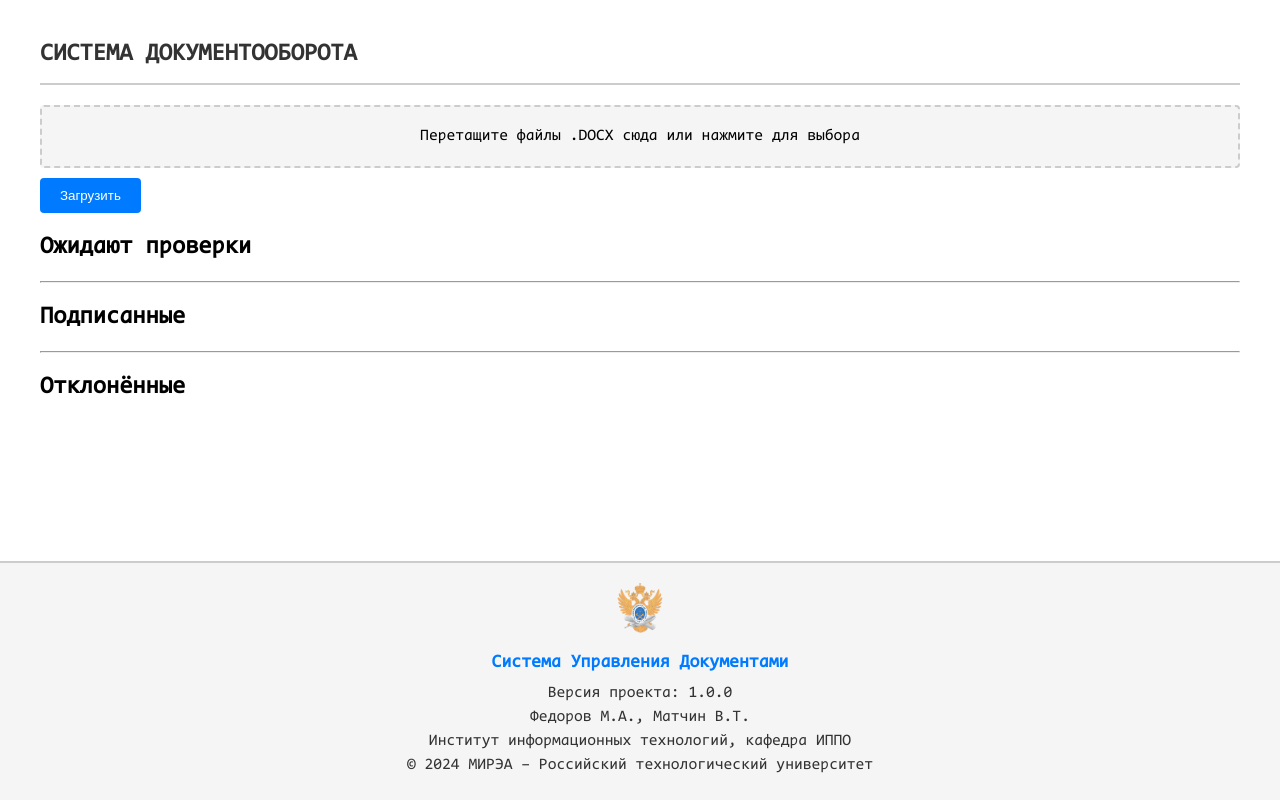
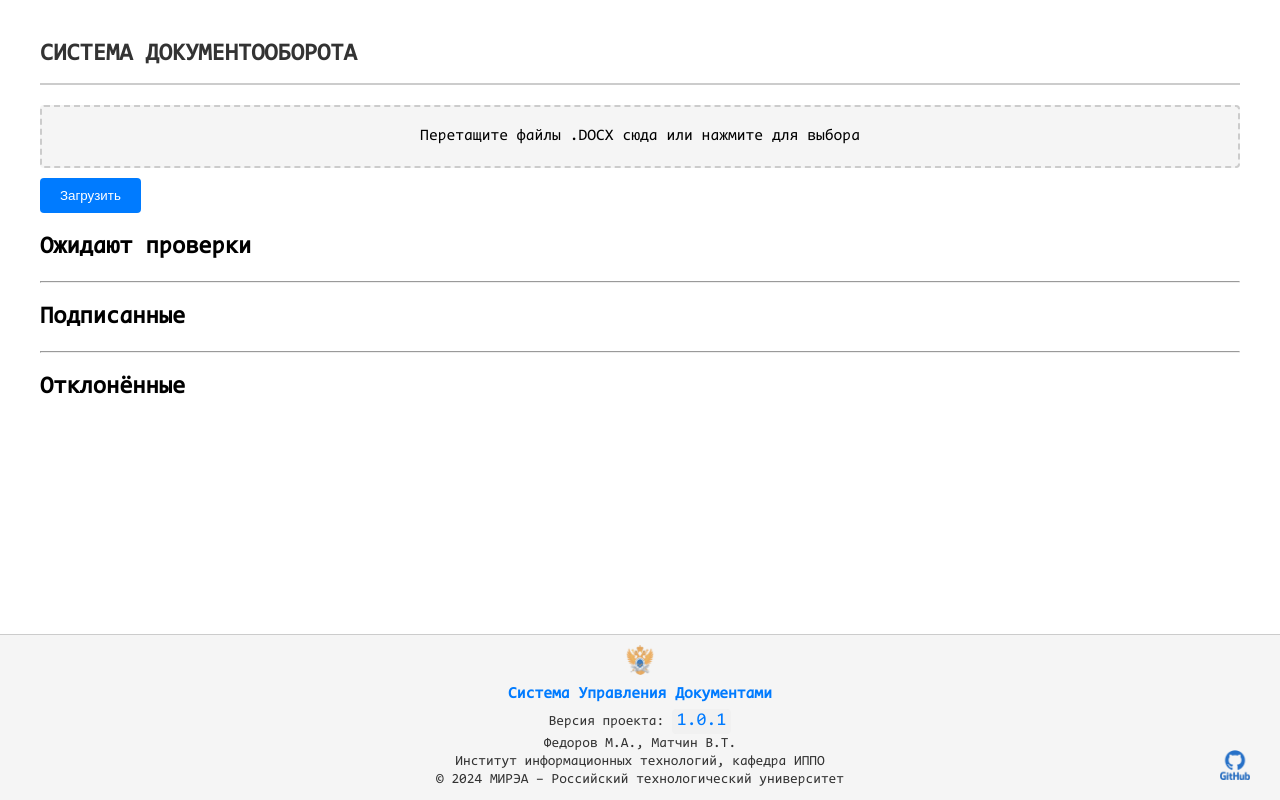
Before and after one commit to maxikfedorov/WEB-DOC-FLOW, a website: page public/document-management/index.html in a window 1280 px wide. Drawn offline with Linux system fonts and the light colour scheme; no server answers.

Commit message:
Some design changes

```diff
--- a/public/document-management/index.html
+++ b/public/document-management/index.html
@@ -9,6 +9,7 @@
     <link rel="shortcut icon" href="../media/favicon.ico" type="image/x-icon">
     <link rel="icon" href="../media/favicon.ico" type="image/x-icon">
     <link rel="stylesheet" href="styles/style.css">
+
 </head>
 
 <body>
@@ -130,13 +131,19 @@
             <img src="../media/MIREA_logo.png" alt="MIREA Logo" class="footer-logo">
             <div class="footer-text">
                 <h3>Система Управления Документами</h3>
-                <p>Версия проекта: 1.0.0</p>
+                <p>Версия проекта: <span class="version-number">1.0.1</span></p>
                 <p>Федоров М.А., Матчин В.Т.</p>
                 <p>Институт информационных технологий, кафедра ИППО</p>
                 <p>© 2024 МИРЭА – Российский технологический университет</p>
             </div>
+            <a href="https://github.com/maxikfedorov/WEB-DOC-FLOW" target="_blank" class="github-link">
+                <img src="../media/git.png" alt="GitHub" class="github-icon">
+            </a>
         </div>
     </footer>
+
+
+
 
     <script src="script.js"></script>
 </body>
--- a/public/document-management/styles/style.css
+++ b/public/document-management/styles/style.css
@@ -24,8 +24,8 @@ html, body {
 /* Стили для футера */
 footer {
     background-color: #f5f5f5;
-    border-top: 2px solid #ccc;
-    padding: 20px 0;
+    border-top: 1px solid #ccc;
+    padding: 10px 0;
     text-align: center;
     color: #333;
     width: 100%;
@@ -35,27 +35,60 @@ footer {
     display: flex;
     flex-direction: column;
     align-items: center;
-    gap: 10px;
-    margin: 0 40px;
+    gap: 5px;
+    margin: 0 20px;
+    position: relative; /* Добавляем относительное позиционирование */
 }
 
 .footer-logo {
-    height: 50px;
+    height: 30px;
     width: auto;
 }
 
 .footer-text p {
-    margin: 5px 0;
-    font-size: 16px; /* Увеличенный размер шрифта */
-    color: #333; /* Цвет текста */
+    margin: 2px 0;
+    font-size: 14px;
+    color: #333;
 }
 
 .footer-text h3 {
-    margin: 10px 0;
-    font-size: 18px; /* Размер шрифта для заголовков */
-    font-weight: bold; /* Жирный шрифт для заголовков */
-    color: #007bff; /* Цвет заголовков */
+    margin: 5px 0;
+    font-size: 16px;
+    font-weight: bold;
+    color: #007bff;
 }
+
+.github-link {
+    position: absolute; /* Абсолютное позиционирование */
+    bottom: 10px; /* Смещение от нижнего края футера */
+    right: 10px; /* Смещение от правого края футера */
+    display: flex;
+    align-items: center;
+    transition: transform 0.3s ease, opacity 0.3s ease;
+}
+
+.github-link:hover {
+    transform: scale(1.1);
+    opacity: 0.8;
+}
+
+.github-icon {
+    height: 30px;
+    width: auto;
+    margin-left: 5px;
+    filter: invert(29%) sepia(100%) saturate(747%) hue-rotate(183deg) brightness(95%) contrast(92%);
+}
+
+.version-number {
+    font-family: 'Code New Roman', monospace; /* Используем шрифт, напоминающий код */
+    font-size: 18px; /* Увеличиваем размер шрифта */
+    color: #007bff; /* Цвет, соответствующий основной теме */
+    background-color: #f1f1f1; /* Светлый фон для выделения */
+    padding: 2px 5px; /* Внутренние отступы */
+    border-radius: 4px; /* Скругленные углы */
+    display: inline-block; /* Отображение в виде блочного элемента */
+}
+
 
 @media (min-width: 600px) {
     .footer-content {
```
Also changed, not shown: public/media/git.png (added), 1 other file.
